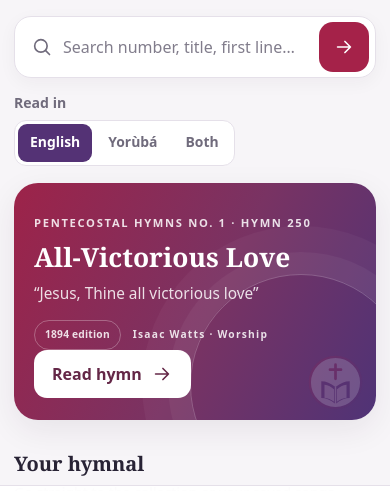
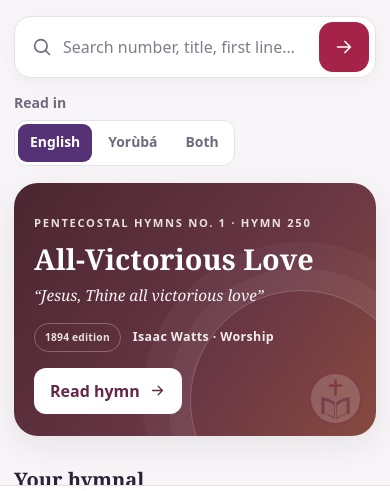
Before and after one commit to consolationministry/hymnals, a plain HTML site: page index.html in a window 390 px wide. Shown: the part 285-776 px from the top of the page. Drawn offline with Linux system fonts and the light colour scheme.

Commit message:
Style featured hymn on home page

```diff
--- a/css/style.css
+++ b/css/style.css
@@ -213,3 +213,17 @@ button { -webkit-tap-highlight-color: transparent; }
   .home-shortcuts .quick-action { grid-template-columns: 38px minmax(0, 1fr) 17px; gap: 9px; }
   .home-shortcuts .quick-icon { width: 38px; height: 38px; }
 }
+
+/* Featured real hymn on the home page */
+.hero-card.home-stage { min-height: 252px; padding: 30px 32px; background: linear-gradient(125deg, #4a2631 0%, #693644 60%, #874a3f 100%); }
+.home-stage .hero-copy { max-width: 590px; }
+.home-stage h2 { max-width: 520px; margin-top: 4px; font-size: clamp(1.8rem, 5.5vw, 2.45rem); }
+.home-stage .home-featured-line { max-width: 500px; margin: 11px 0 16px; color: rgba(255,255,255,.94); font-family: var(--font-reading); font-size: clamp(1.08rem, 3vw, 1.28rem); font-style: italic; line-height: 1.45; }
+.home-featured-credit { color: rgba(255,255,255,.9); font-size: .78rem; font-weight: 650; letter-spacing: .03em; }
+.home-featured-open { display: inline-flex; align-items: center; gap: 9px; min-height: 44px; margin-top: 19px; padding: 10px 15px; border-radius: 12px; }
+.home-featured-open svg { width: 17px; height: 17px; }
+@media (max-width: 430px) {
+  .hero-card.home-stage { min-height: 0; padding: 22px 20px; }
+  .home-stage .home-featured-line { max-width: 290px; }
+  .home-featured-open { margin-top: 16px; }
+}
```
